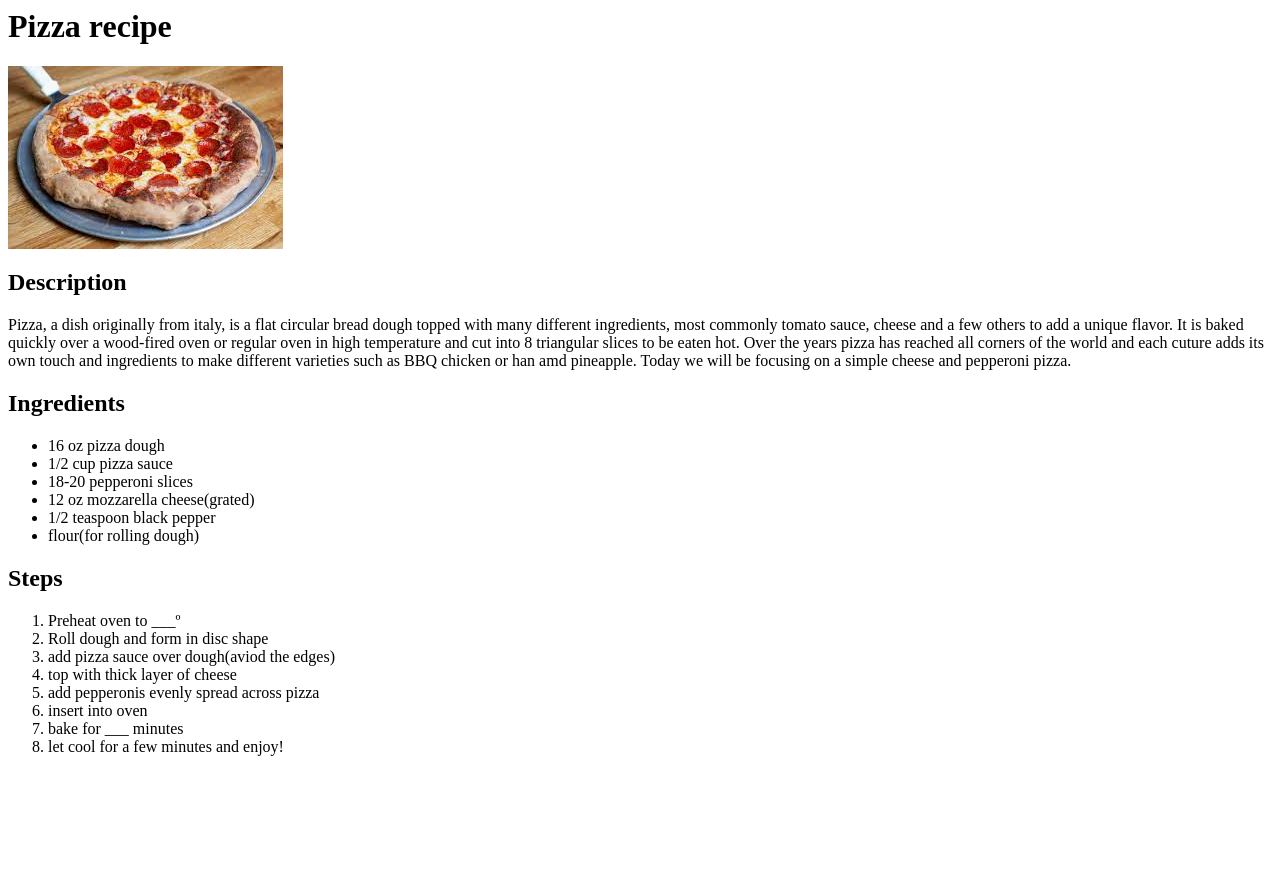
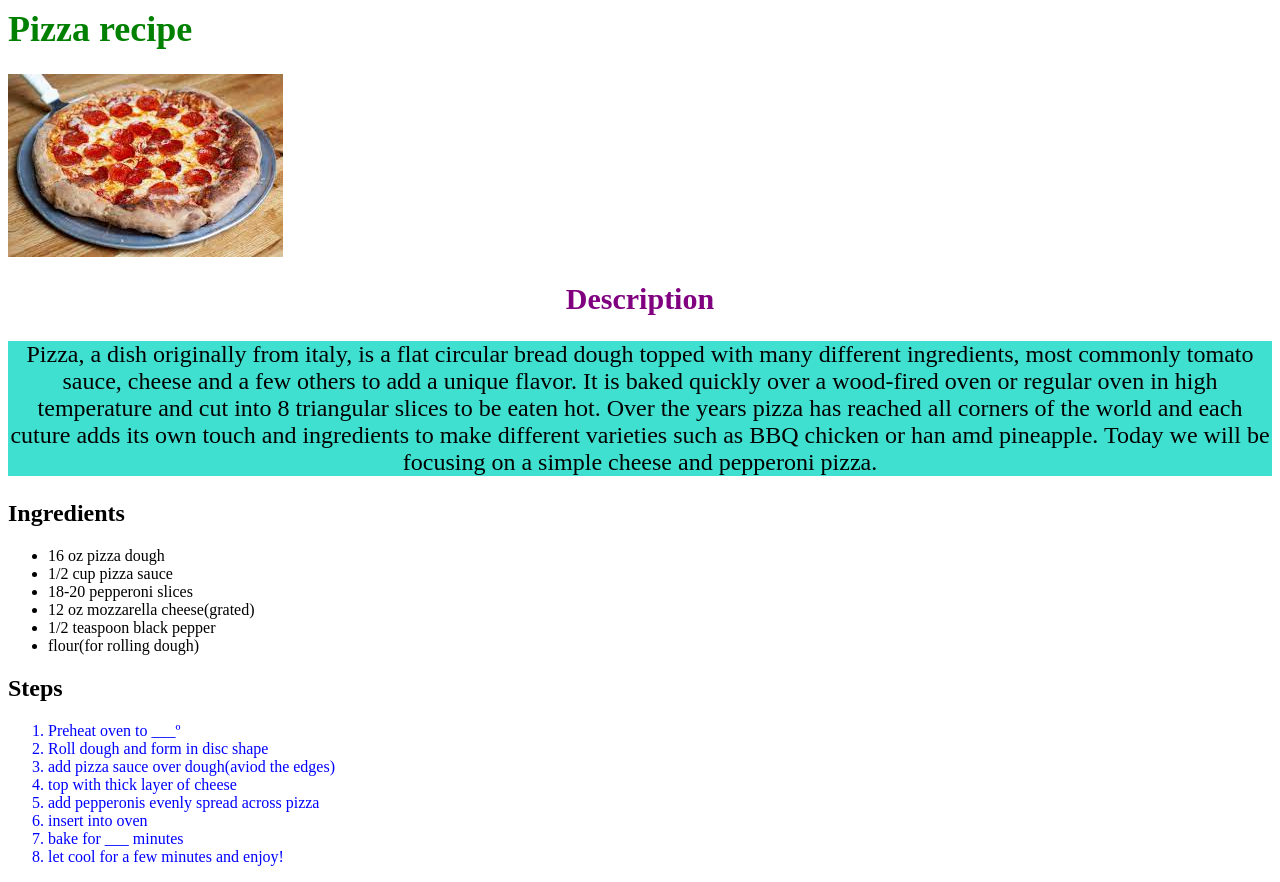
Before and after one commit to SANT3A/odin-recipes, a plain HTML site: page recipes/pizza.html in a window 1280 px wide. Before the commit the page ends 800 px from the top, so only its background shows below. Drawn offline with Linux system fonts and the light colour scheme.

Commit message:
add css to recipe website

```diff
--- a/recipes/pizza.html
+++ b/recipes/pizza.html
@@ -2,13 +2,14 @@
 <html lang="en">
 <head>
     <meta charset="UTF-8">
+    <link rel="stylesheet" href="../style.css">
     <title>Pizza recipe</title>
 </head>
 <body>
     <h1>Pizza recipe</h1>
     <img src="../images/pizza.jpeg" alt="A delicious Pepperoni Pizza with a thick crust">
-    <h2>Description</h2>
-    <p>Pizza, a dish originally from italy, is a flat circular bread dough topped with many different ingredients, most commonly tomato sauce, cheese and a few others to add a unique flavor. It is baked quickly over a wood-fired oven or regular oven in high temperature and cut into 8 triangular slices to be eaten hot. Over the years pizza has reached all corners of the world and each cuture adds its own touch and ingredients to make different varieties such as BBQ chicken or han amd pineapple. Today we will be focusing on a simple cheese and pepperoni pizza.</p>
+    <h2 class="d head">Description</h2>
+    <p class="d p">Pizza, a dish originally from italy, is a flat circular bread dough topped with many different ingredients, most commonly tomato sauce, cheese and a few others to add a unique flavor. It is baked quickly over a wood-fired oven or regular oven in high temperature and cut into 8 triangular slices to be eaten hot. Over the years pizza has reached all corners of the world and each cuture adds its own touch and ingredients to make different varieties such as BBQ chicken or han amd pineapple. Today we will be focusing on a simple cheese and pepperoni pizza.</p>
     <h2>Ingredients</h2>
     <ul>
         <li>16 oz pizza dough</li>
--- /dev/null
+++ b/style.css
@@ -0,0 +1,28 @@
+h1 {
+    color: green;
+    font-size: 36px;
+}
+
+a {
+    font-size: 24px;
+    background-color: plum;
+    color: purple;
+}
+
+.d {
+    text-align: center;
+}
+
+.d.head {
+    font-size: 30px;
+    color: purple;
+}
+
+.d.p {
+    font-size: 24px;
+    background-color: turquoise;
+}
+
+ol {
+    color: blue;
+}
```
Also changed, not shown: index.html (+1 -0 lines), recipes/quesadilla.html (+3 -2 lines), recipes/yogurt.html (+3 -2 lines).
